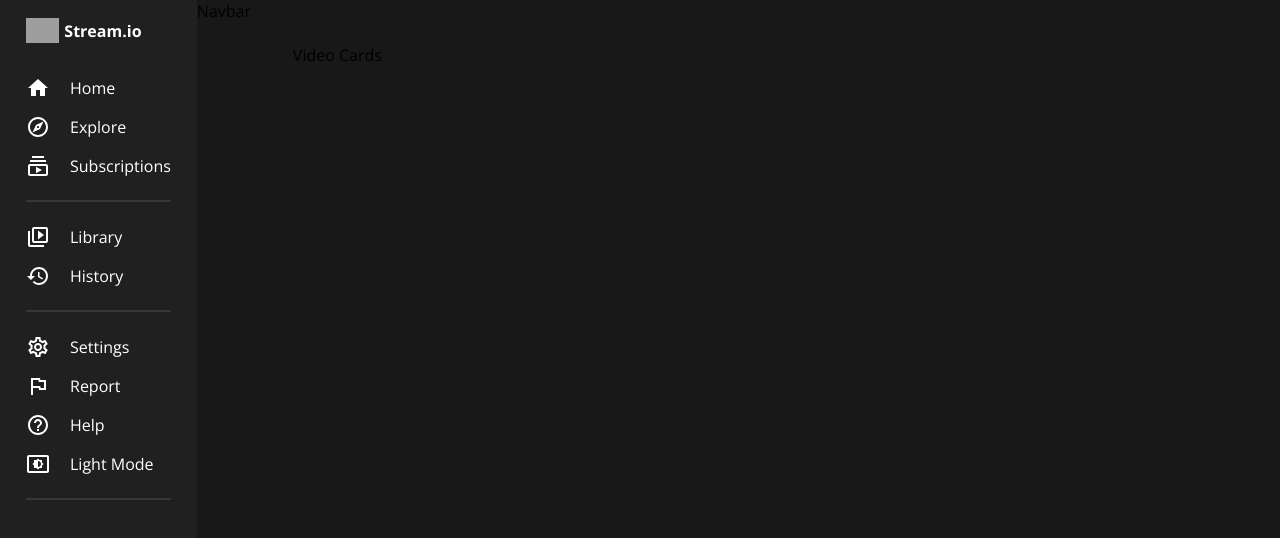
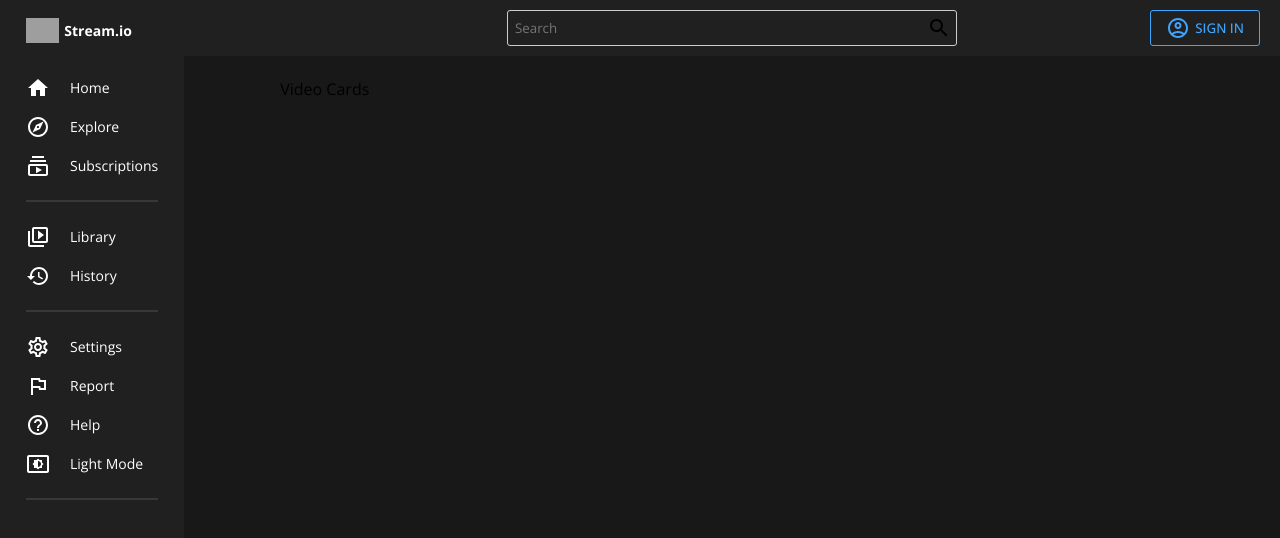
Before and after one commit to sidharthvnair02/Mern-Project, a React (Create React App) app in the folder Frontend/: page / in a window 1280 px wide. Shown: the top 538 px of the page. Built offline with nearby package versions, Linux system fonts and the light colour scheme; grey boxes are pictures that could not be loaded.

Commit message:
Navbar.JSX updated

```diff
--- a/Frontend/src/App.js
+++ b/Frontend/src/App.js
@@ -26,7 +26,7 @@
       <Container>
         <Menu darkMode={darkMode} setDarkMode={setDarkMode} />
         <Main>
-          <Navbar />
+          <Navbar/>
           <Wrapper>Video Cards</Wrapper>
         </Main>
         {/* {main} */}
--- a/Frontend/src/components/Menu.jsx
+++ b/Frontend/src/components/Menu.jsx
@@ -12,16 +12,14 @@
 import SettingsBrightnessOutlinedIcon from "@mui/icons-material/SettingsBrightnessOutlined";
 
 const Container = styled.div`
-flex:1;
-background-color:#202020;
-height:100vh;
-color:white;
-font-size:14px
-position:sticky;
-top:0;
+  flex: 1;
+  background-color: ${({ theme }) => theme.bgLighter};
+  height: 100vh;
+  color: ${({ theme }) => theme.text};
+  font-size: 14px;
+  position: sticky;
+  top: 0;
 `;
-
-
 
 const Wrapper = styled.div`
 padding: 18px 26px
--- a/Frontend/src/components/Navbar.jsx
+++ b/Frontend/src/components/Navbar.jsx
@@ -1,7 +1,73 @@
 import React from "react";
+import styled from "styled-components";
+import AccountCircleOutlinedIcon from "@mui/icons-material/AccountCircleOutlined";
+import SearchOutlinedIcon from "@mui/icons-material/SearchOutlined";
+
+const Container = styled.div`
+  position: sticky;
+  top: 0;
+  background-color: ${({ theme }) => theme.bgLighter};
+  height: 56px;
+`;
+
+const Wrapper = styled.div`
+  display: flex;
+  align-items: center;
+  justify-content: flex-end;
+  height: 100%;
+  padding: 0px 20px;
+  position: relative;
+`;
+
+const Button = styled.button`
+  padding: 5px 15px;
+  background-color: transparent;
+  border: 1px solid #3ea6ff;
+  color: #3ea6ff;
+  border-radius: 3px;
+  font-weight: 500;
+  cursor: pointer;
+  display: flex;
+  align-items: center;
+  gap: 5px;
+`;
+
+const Search = styled.div`
+  width: 40%;
+  position: absolute;
+  left: 0px;
+  right: 0px;
+  margin: auto;
+  display: flex;
+  align-items: center;
+  justify-content: space-between;
+  padding: 5px;
+  border: 1px solid #ccc;
+  border-radius: 3px;
+`;
+
+const Input = styled.input`
+  border: none;
+  background-color: transparent;
+  outline: none;
+  color: ${({ theme }) => theme.text};
+`;
+
 
 const Navbar = () => {
-  return <div>Navbar</div>;
+  return (
+    <Container>
+      <Wrapper>
+        <Search>
+          <Input placeholder="Search" />
+          <SearchOutlinedIcon />
+        </Search>
+        <Button>
+          <AccountCircleOutlinedIcon />
+          SIGN IN
+        </Button>
+      </Wrapper>
+    </Container>
+  );
 };
-
 export default Navbar;
```
